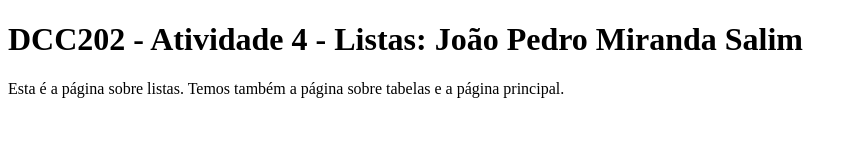
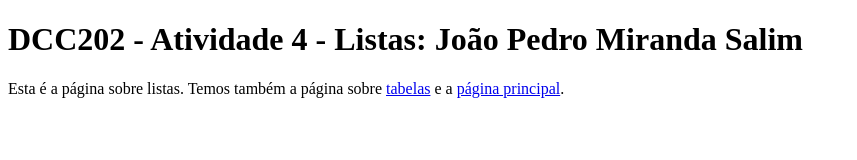
Before and after one commit to ufjf-dcc202/ufjf-dcc202-2023-3-b-atv4-jpsalim21, a website: page listas.html in a window 1280 px wide. Shown: the whole page, without its empty margins (0-857 px from the left). Drawn offline with Linux system fonts and the light colour scheme.

Commit message:
Cria âncoras no listas.html

```diff
--- a/listas.html
+++ b/listas.html
@@ -8,7 +8,8 @@
 <body>
     <main>
         <h1>DCC202 - Atividade 4 - Listas: João Pedro Miranda Salim</h1>
-        <p>Esta é a página sobre listas. Temos também a página sobre tabelas e a página principal.</p>
+        <p>Esta é a página sobre listas. Temos também a página sobre <a href="tabelas.html">tabelas</a>
+            e a <a href="index.html">página principal</a>.</p>
     </main>
 </body>
 </html>
```
